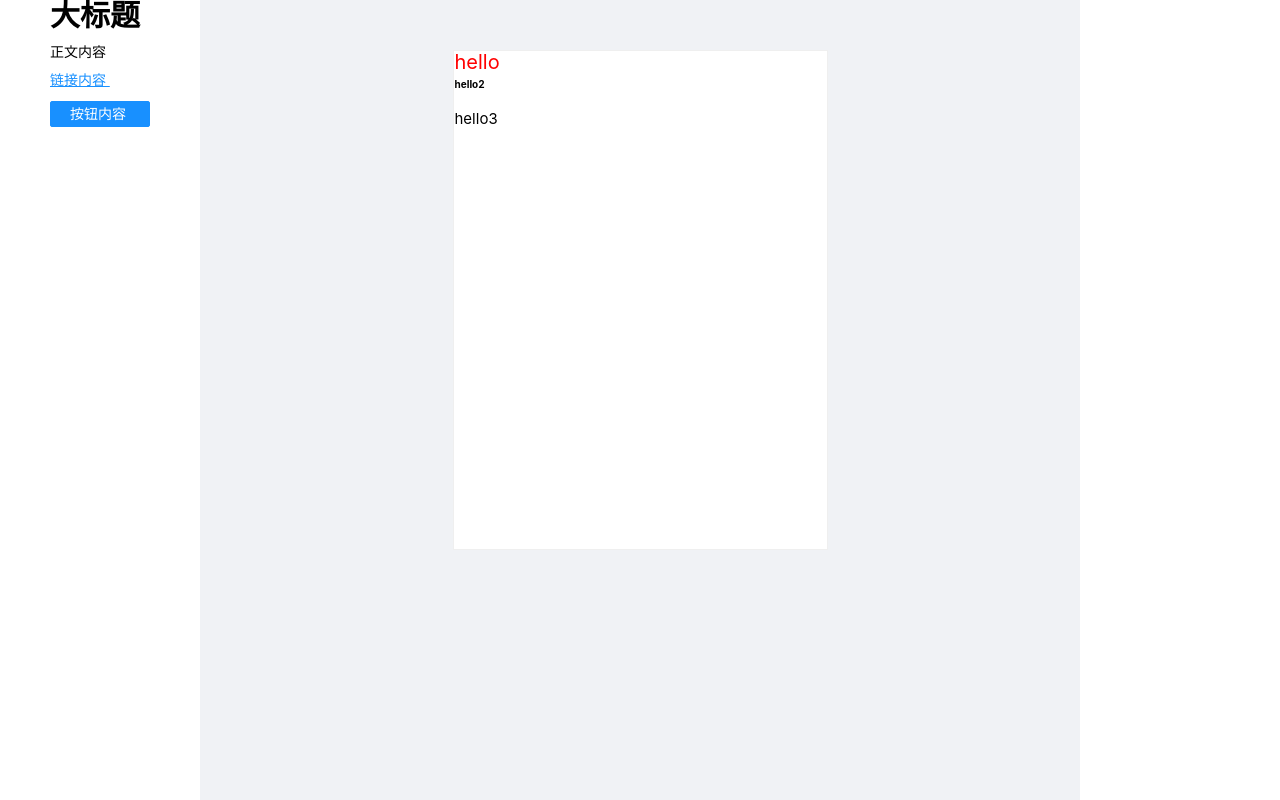
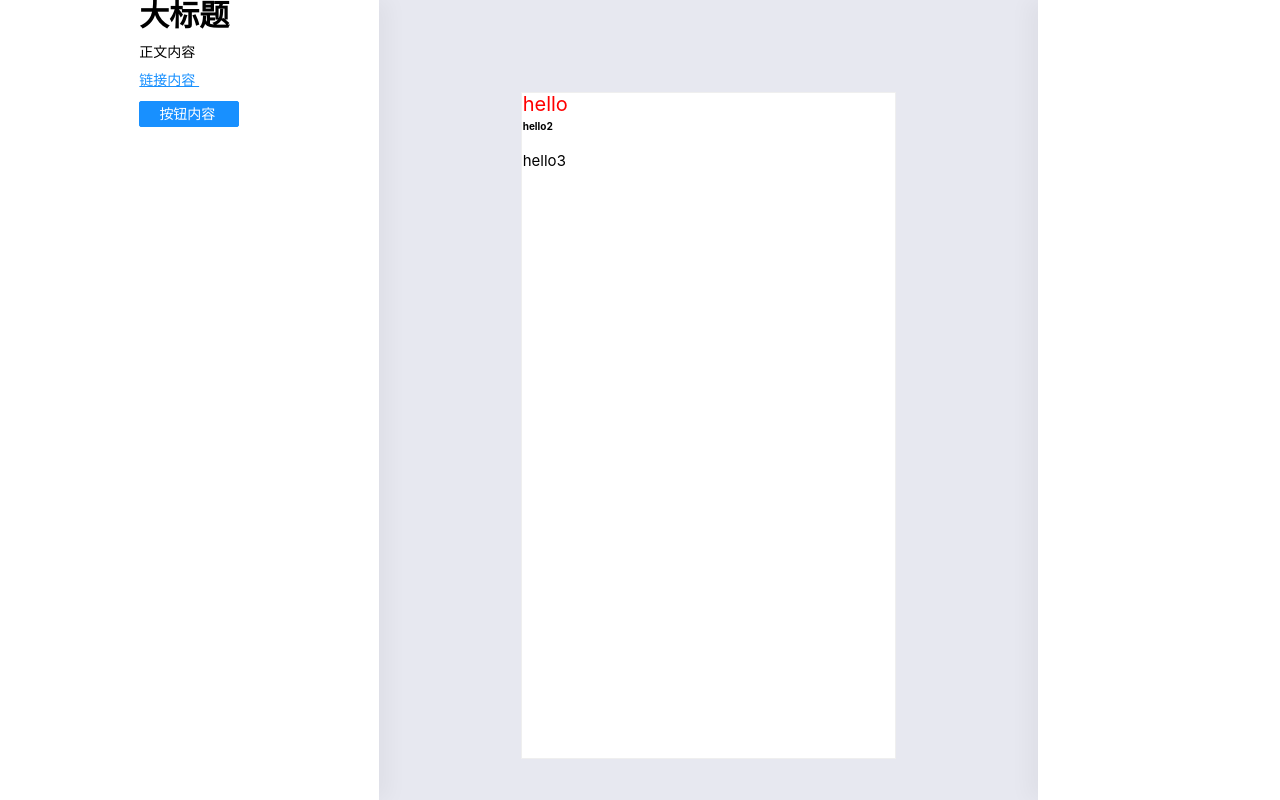
Before and after one commit to Three-Dimensional/Design-Templates, a Vue app: page /editor in a window 1280 px wide. Built offline with nearby package versions, Linux system fonts and the light colour scheme.

Commit message:
feat：修改编辑器布局样式

```diff
--- a/src/views/Editor.vue
+++ b/src/views/Editor.vue
@@ -1,17 +1,15 @@
 <template>
-  <div class="editor-container">
-    <a-layout>
-      <a-layout-sider class="component">
+  <div class="editor">
+    <aside class="component">
       <div class="sidebar-container">
         <Component-List
           :list="defaultTextTemplates"
           @onClickItem="addItem"
         ></Component-List>
       </div>
-      </a-layout-sider>
+    </aside>
     <!-- 主体 -->
-      <a-layout>
-        <a-layout-content class="preview-container">
+    <main class="preview-container">
       <div class="preview-list" id="canvas-area">
         <Editor-Wrapper
           v-for="com in components"
@@ -25,19 +23,16 @@
           </component>
         </Editor-Wrapper>
       </div>
-        </a-layout-content>
-      </a-layout>
+    </main>
 
-      <a-layout-sider class="settings-panel">
+    <aside class="settings-panel">
       <Props-Table
         :props="currentElement.props"
         v-if="currentElement"
         @change="handleChange"
       ></Props-Table>
-
-        <pre>{{ currentElement && currentElement.props }}</pre>
-      </a-layout-sider>
-    </a-layout>
+      <p>{{ currentElement && currentElement.props }}</p>
+    </aside>
   </div>
 </template>
 
@@ -50,14 +45,14 @@ import { defaultTextTemplates } from "../defaultTemplates";
 import LText from "../components/LText.vue";
 import EditorWrapper from "../components/EditorWrapper.vue";
 import ComponentList from "../components/ComponentsList.vue";
-import PropsTable from '../components/PropsTable.vue'
+import PropsTable from "../components/PropsTable.vue";
 
 export default defineComponent({
   components: {
     LText,
     ComponentList,
     EditorWrapper,
-    PropsTable
+    PropsTable,
   },
   setup() {
     const store = useStore<GlobalDataProps>();
@@ -91,20 +86,32 @@ export default defineComponent({
 </script>
 
 <style lang="scss">
-.editor-container {
+.editor {
+  display: flex;
+  justify-content: space-between;
+  align-items: flex-start;
+  background: #e7e8f0;
+  height: 100%;
+
+  .component {
+    width: 400px;
+    height: 100vh;
+    background: #fff;
+    box-shadow: 10px 0 20px 0 rgb(0 0 0 / 4%);
+  }
+
   .preview-container {
-    margin: 0;
+    width: calc(100% - 584px);
     min-height: 100vh;
     display: flex;
     flex-direction: column;
     align-items: center;
+    justify-content: center;
     position: relative;
   }
   .preview-list {
-    padding: 0;
-    margin: 0;
     min-width: 375px;
-    min-height: 500px;
+    min-height: 667px;
     border: 1px solid #efefef;
     background: #fff;
     overflow-x: hidden;
@@ -114,14 +121,11 @@ export default defineComponent({
     max-height: 80vh;
   }
 
-  .component {
-    width: 400px;
+  .settings-panel {
+    width: 20%;
+    height: 100vh;
     background: #fff;
-  }
-
-  .settings-panel {
-    width: 400px;
-    background: #fff;
+    box-shadow: -10px 0 20px 0 rgb(0 0 0 / 4%);
   }
 }
 </style>
```
Lines whose indentation alone changed are shown as unchanged.
